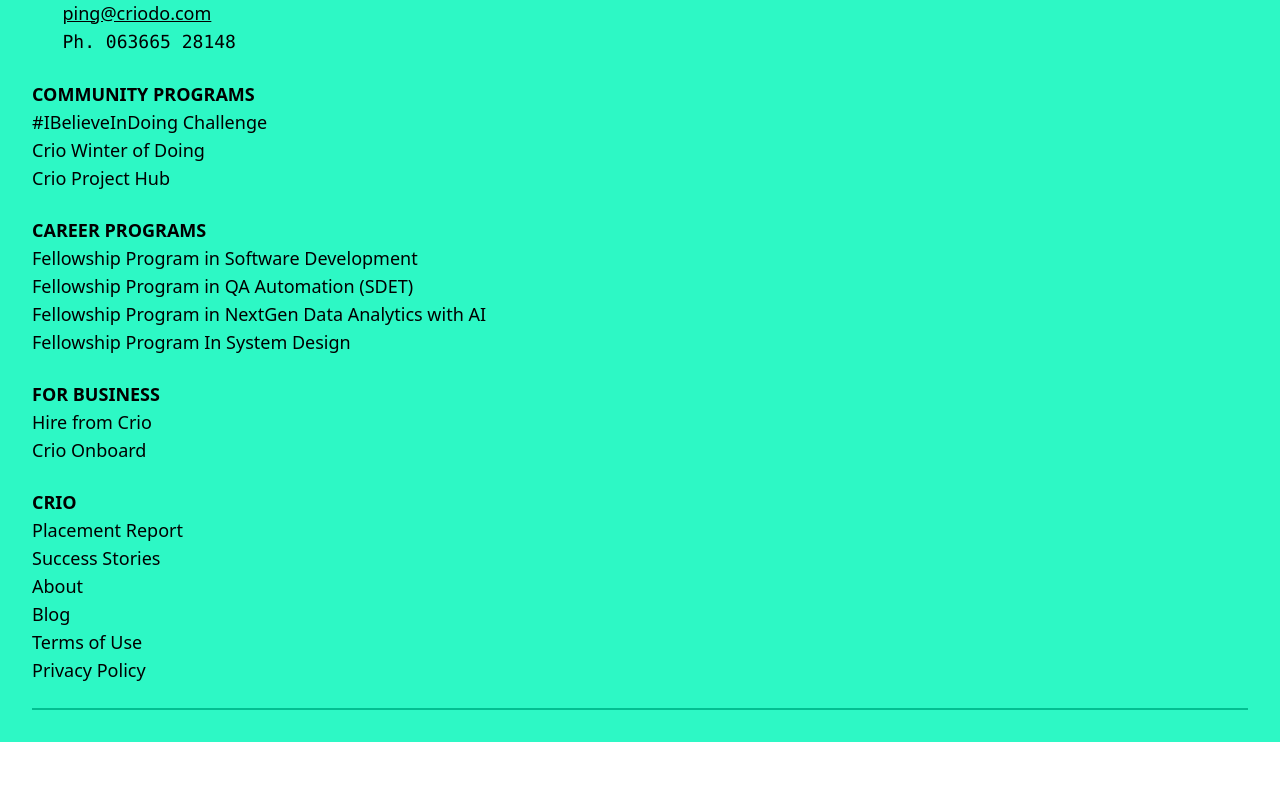
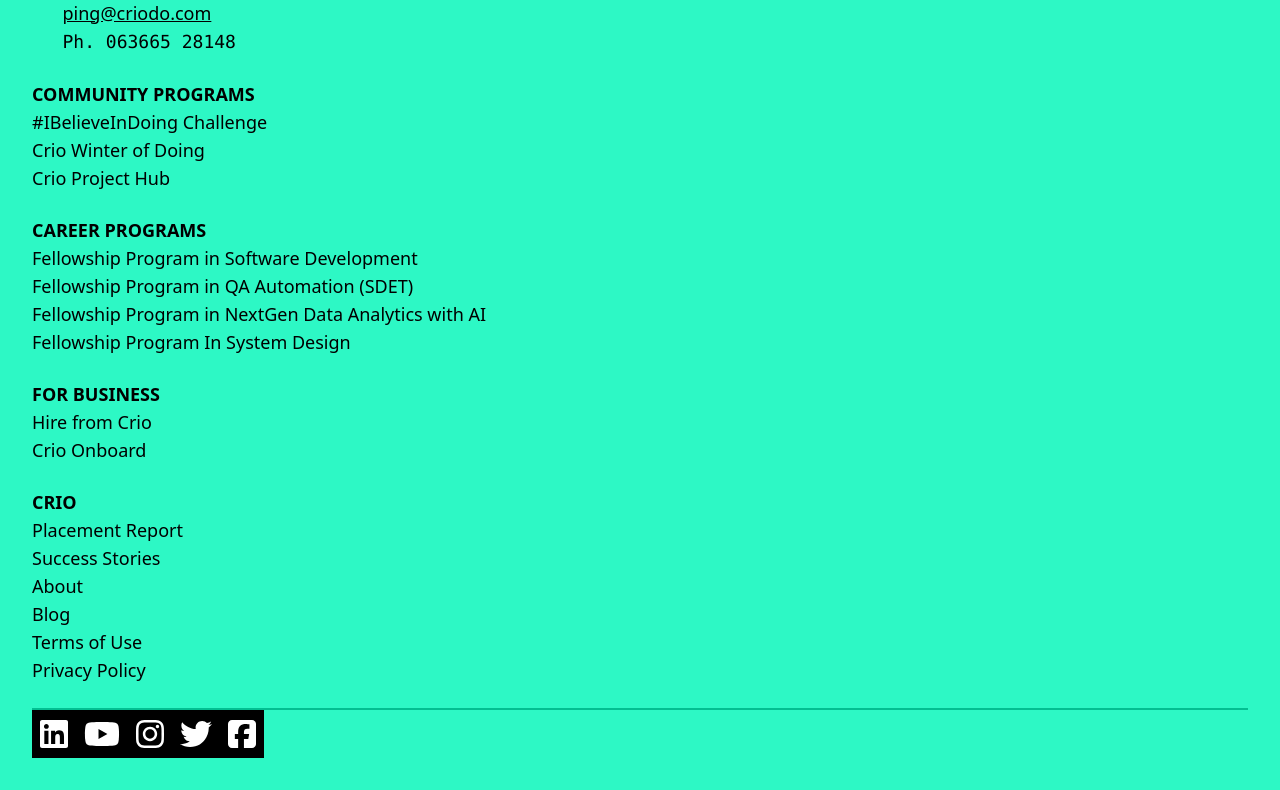
Before and after one commit to gokulkumar0209/Crio, a React (Vite) app in the folder client/: page / in a window 1280 px wide. Shown: the part 1040-1830 px from the top of the page. Before the commit the page ends 1782 px from the top, so only its background shows below. Built offline with nearby package versions, Linux system fonts and the light colour scheme.

Commit message:
Imported Icons

```diff
--- a/client/src/components/advertisement/About.jsx
+++ b/client/src/components/advertisement/About.jsx
@@ -1,6 +1,6 @@
 import React from "react";
 import { FontAwesomeIcon } from "@fortawesome/react-fontawesome";
-import { faLinkedin, faLinkedinIn } from "@fortawesome/free-brands-svg-icons";
+import { faLinkedin, faYoutube, faInstagram, faTwitter  , faFacebookSquare} from "@fortawesome/free-brands-svg-icons";
 import {
 	faEnvelope,
 	faHeadset,
@@ -81,12 +81,32 @@
 			</div>
 			<hr className=" border-[1px] border-[#02bf91] mt-6" />
 			<div className="  rounded-sm">
-				<div className=" bg-black inline">
-					{/* <FontAwesomeIcon
+				<div className=" flex">
+					<FontAwesomeIcon
 						icon={faLinkedin}
 						size="2x"
-						className="  bg-white text-black align-middle  "
-					/> */}
+						className=" text-white bg-black p-2"
+					/>
+					<FontAwesomeIcon
+						icon={faYoutube}
+						size="2x"
+						className=" text-white bg-black p-2"
+					/>
+					<FontAwesomeIcon
+						icon={faInstagram}
+						className=" text-white bg-black p-2"
+						size="2x"
+					/>
+					<FontAwesomeIcon
+						icon={faTwitter}
+						size="2x"
+						className=" text-white bg-black p-2"
+					/>
+					<FontAwesomeIcon
+						icon={faFacebookSquare}
+						size="2x"
+						className=" text-white bg-black p-2"
+					/>
 				</div>
 			</div>
 		</div>
```
